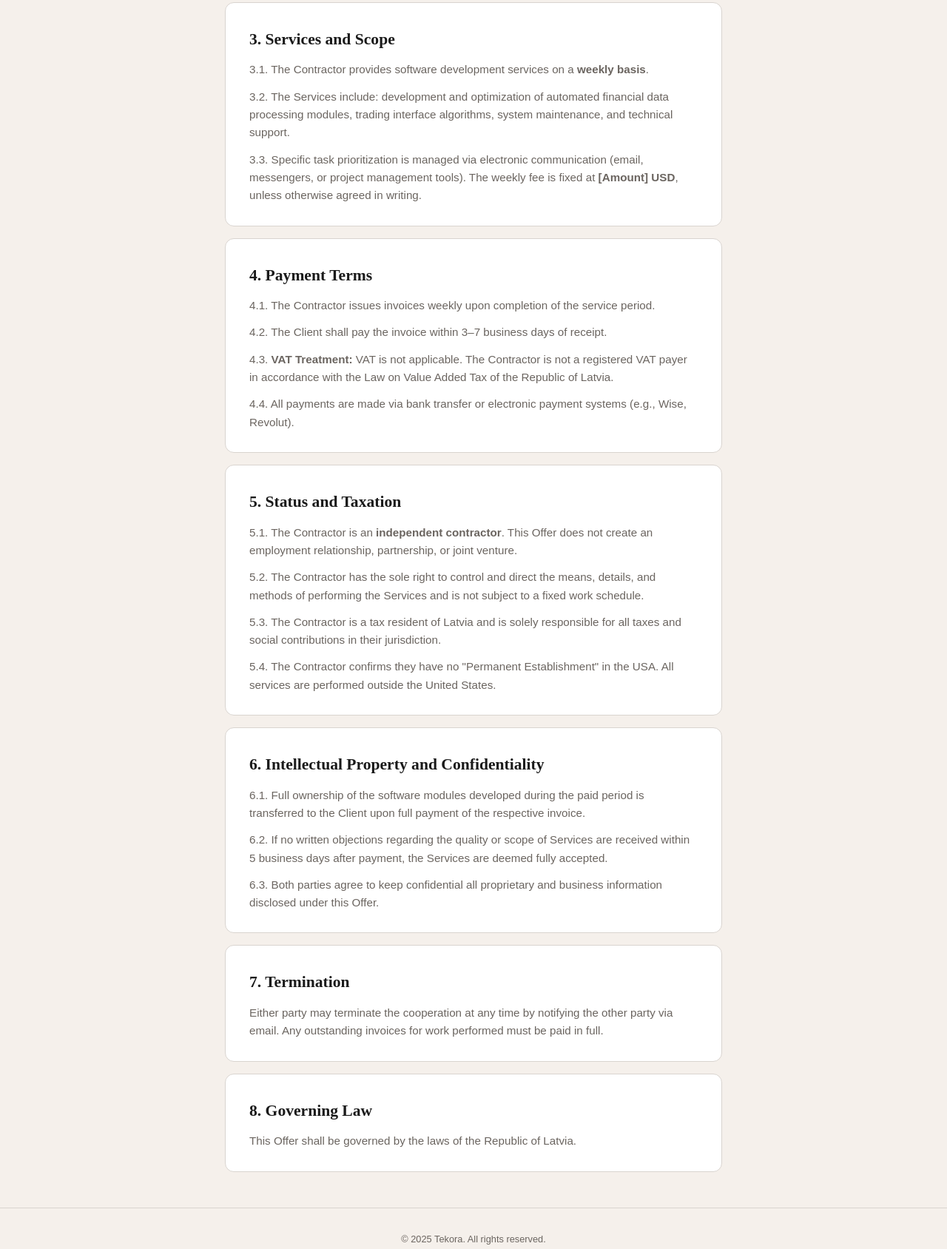
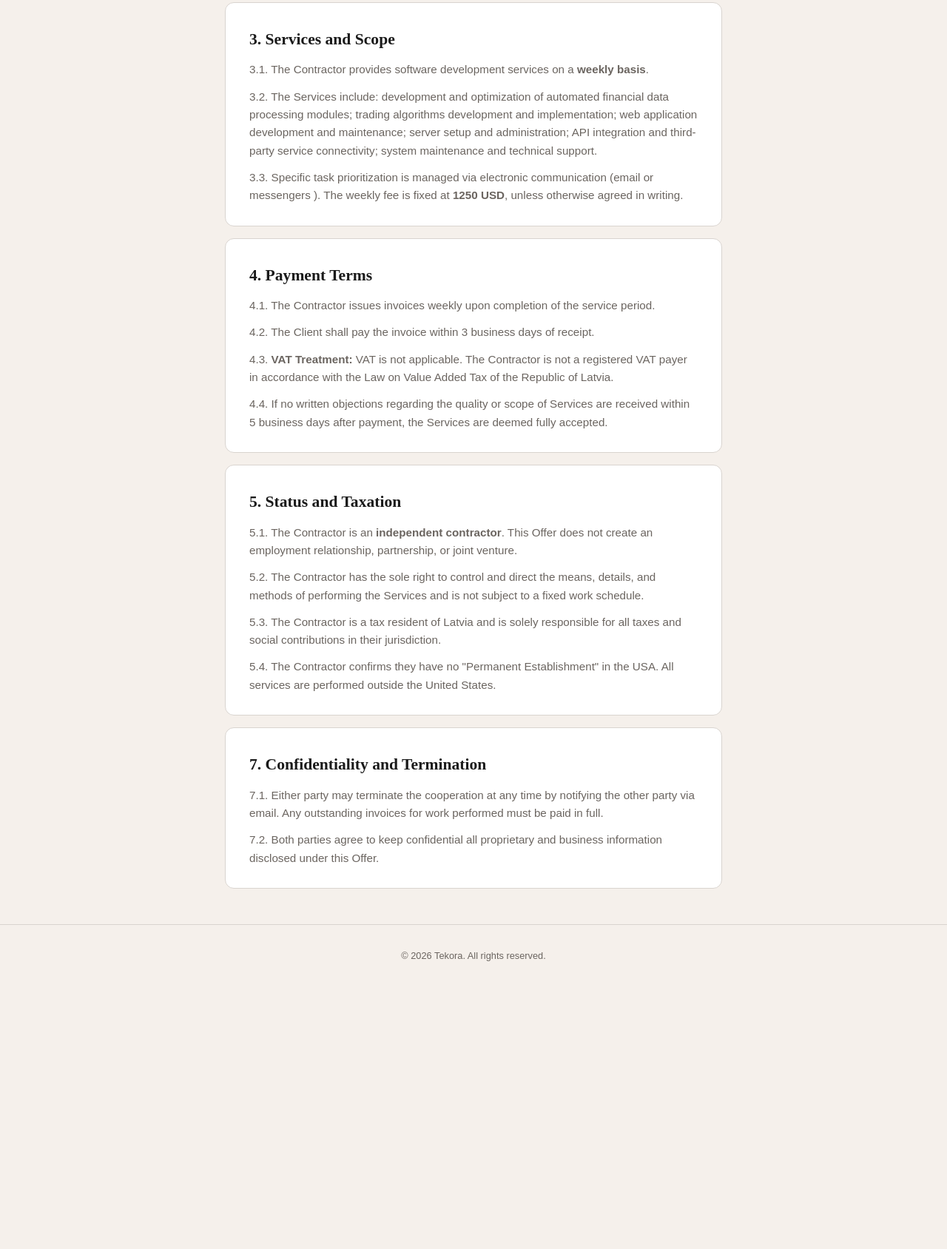
Before and after one commit to tradingcode99/tekora, a plain HTML site: page terms.html in a window 1280 px wide. Shown: the part 839-2527 px from the top of the page at 74% size. After the commit the page ends 2173 px from the top, so only its background shows below. Drawn offline with Linux system fonts and the light colour scheme.

Commit message:
Update terms.html - terms edited

```diff
--- a/terms.html
+++ b/terms.html
@@ -170,12 +170,12 @@
     <div class="container">
 
       <a href="/" class="back-link">← Back to main page</a>
-      <p class="updated">Last Updated: [Date]</p>
+      <p class="updated">Last Updated: 2026.02.19</p>
 
       <!-- 1 -->
       <div class="terms-block">
         <h2>1. Subject of the Offer</h2>
-        <p>This Public Offer (the "Offer") is a legal agreement between <strong>Tekora</strong>, Reg. No: [Number], Address: [Latvia Address] (the "Contractor") and any legal entity or individual (the "Client") that accepts this Offer.</p>
+        <p>This Public Offer (the "Offer") is a legal agreement between <strong>Tekora</strong>, Reg. No: 40203722403, Address: Eksporta, 2, LV-1010, Riga, Latvia (the "Contractor") and any legal entity or individual (the "Client") that accepts this Offer.</p>
       </div>
 
       <!-- 2 -->
@@ -192,17 +192,17 @@
       <div class="terms-block">
         <h2>3. Services and Scope</h2>
         <p>3.1. The Contractor provides software development services on a <strong>weekly basis</strong>.</p>
-        <p>3.2. The Services include: development and optimization of automated financial data processing modules, trading interface algorithms, system maintenance, and technical support.</p>
-        <p>3.3. Specific task prioritization is managed via electronic communication (email, messengers, or project management tools). The weekly fee is fixed at <strong>[Amount] USD</strong>, unless otherwise agreed in writing.</p>
+        <p>3.2. The Services include: development and optimization of automated financial data processing modules; trading algorithms development and implementation; web application development and maintenance; server setup and administration; API integration and third-party service connectivity; system maintenance and technical support.</p>
+        <p>3.3. Specific task prioritization is managed via electronic communication (email or messengers ). The weekly fee is fixed at <strong>1250 USD</strong>, unless otherwise agreed in writing.</p>
       </div>
 
       <!-- 4 -->
       <div class="terms-block">
         <h2>4. Payment Terms</h2>
         <p>4.1. The Contractor issues invoices weekly upon completion of the service period.</p>
-        <p>4.2. The Client shall pay the invoice within 3–7 business days of receipt.</p>
+        <p>4.2. The Client shall pay the invoice within 3 business days of receipt.</p>
         <p>4.3. <strong>VAT Treatment:</strong> VAT is not applicable. The Contractor is not a registered VAT payer in accordance with the Law on Value Added Tax of the Republic of Latvia.</p>
-        <p>4.4. All payments are made via bank transfer or electronic payment systems (e.g., Wise, Revolut).</p>
+        <p>4.4. If no written objections regarding the quality or scope of Services are received within 5 business days after payment, the Services are deemed fully accepted.</p>
       </div>
 
       <!-- 5 -->
@@ -214,32 +214,22 @@
         <p>5.4. The Contractor confirms they have no "Permanent Establishment" in the USA. All services are performed outside the United States.</p>
       </div>
 
+
       <!-- 6 -->
       <div class="terms-block">
-        <h2>6. Intellectual Property and Confidentiality</h2>
-        <p>6.1. Full ownership of the software modules developed during the paid period is transferred to the Client upon full payment of the respective invoice.</p>
-        <p>6.2. If no written objections regarding the quality or scope of Services are received within 5 business days after payment, the Services are deemed fully accepted.</p>
-        <p>6.3. Both parties agree to keep confidential all proprietary and business information disclosed under this Offer.</p>
+        <h2>7. Confidentiality and Termination</h2>
+        <p>7.1. Either party may terminate the cooperation at any time by notifying the other party via email. Any outstanding invoices for work performed must be paid in full.</p>
+        <p>7.2. Both parties agree to keep confidential all proprietary and business information disclosed under this Offer.</p>
       </div>
 
-      <!-- 7 -->
-      <div class="terms-block">
-        <h2>7. Termination</h2>
-        <p>Either party may terminate the cooperation at any time by notifying the other party via email. Any outstanding invoices for work performed must be paid in full.</p>
-      </div>
 
-      <!-- 8 -->
-      <div class="terms-block">
-        <h2>8. Governing Law</h2>
-        <p>This Offer shall be governed by the laws of the Republic of Latvia.</p>
-      </div>
 
     </div>
   </section>
 
   <!-- ═══ FOOTER ═══ -->
   <footer>
-    <div class="container">&copy; 2025 Tekora. All rights reserved.</div>
+    <div class="container">&copy; 2026 Tekora. All rights reserved.</div>
   </footer>
 
 </body>
```
